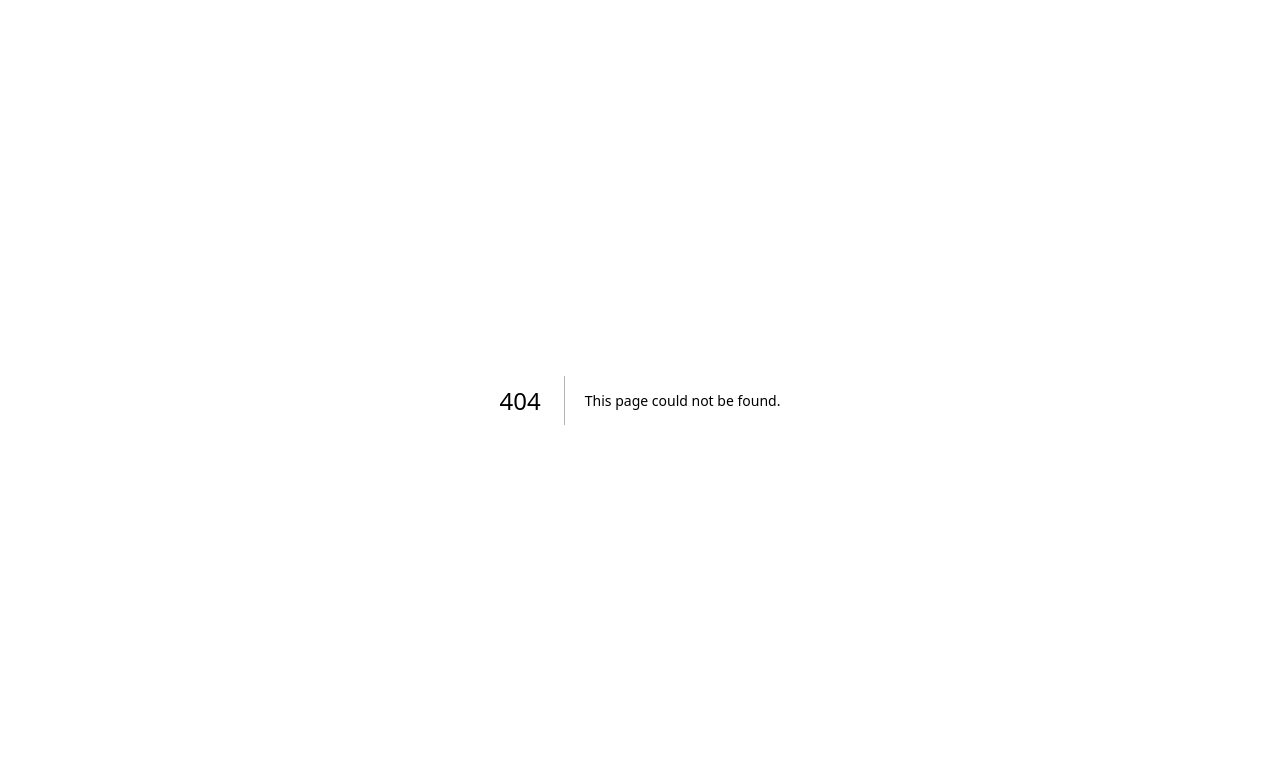
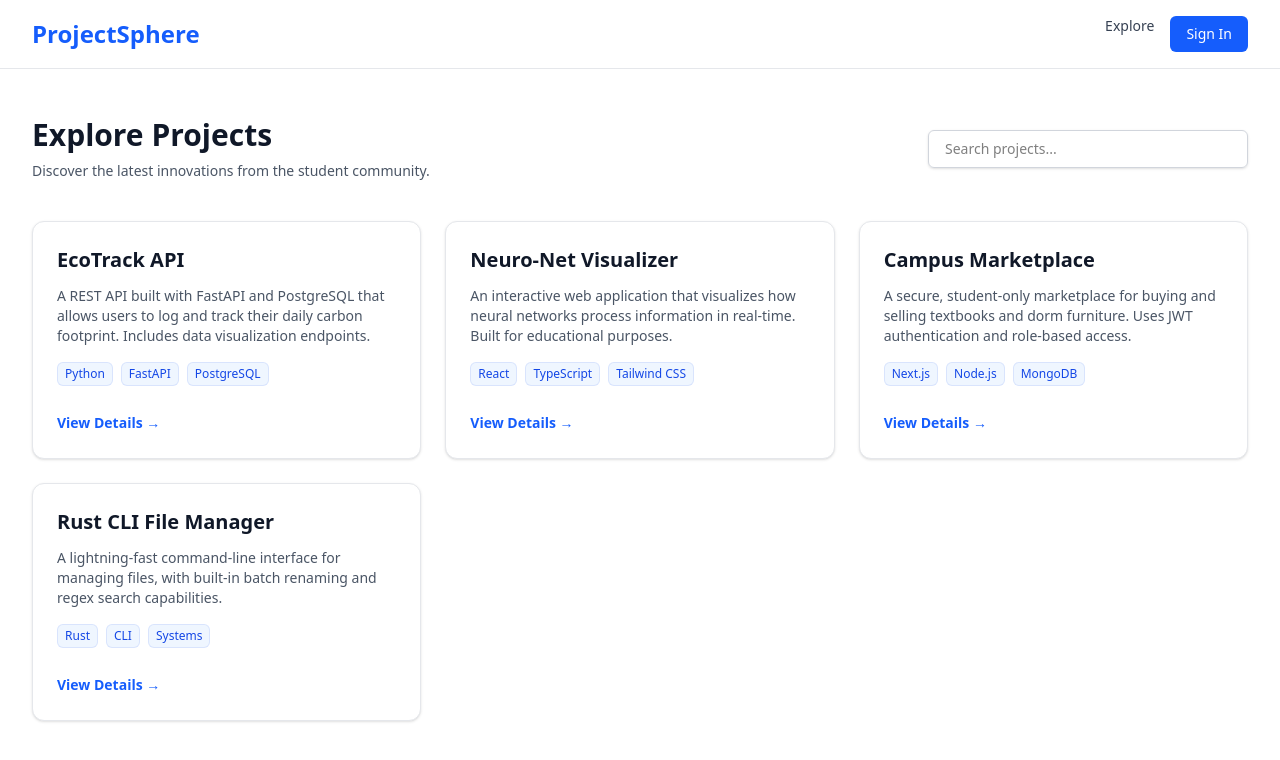
Before and after one commit to vineet-40/ProjectSphere, a Next.js app in the folder frontend/: page /projects in a window 1280 px wide. Before the commit this address had no page. Shown: the top 760 px of the page. Built offline with nearby package versions, Linux system fonts and the light colour scheme.

Commit message:
Project Showcase & Dynamic Routing

```diff
--- a/frontend/src/app/layout.tsx
+++ b/frontend/src/app/layout.tsx
@@ -1,6 +1,7 @@
 import type { Metadata } from "next";
 import { Geist, Geist_Mono } from "next/font/google";
 import "./globals.css";
+import Navbar from "@/components/Navbar";
 
 const geistSans = Geist({
   variable: "--font-geist-sans",
@@ -27,7 +28,7 @@ export default function RootLayout({
       lang="en"
       className={`${geistSans.variable} ${geistMono.variable} h-full antialiased`}
     >
-      <body className="min-h-full flex flex-col">{children}</body>
+      <body className="min-h-full flex flex-col"><Navbar />{children}</body>
     </html>
   );
 }
--- a/frontend/src/app/page.tsx
+++ b/frontend/src/app/page.tsx
@@ -1,12 +1,24 @@
+import Link from "next/link";
+
 export default function HomePage() {
   return (
-    <main className="flex min-h-screen flex-col items-center justify-center bg-gray-50 p-6">
-      <h1 className="text-4xl font-extrabold text-blue-600 tracking-tight">
-        ProjectSphere
+    <main className="flex flex-col items-center px-6 py-24 text-center sm:py-32">
+      <h1 className="text-5xl font-extrabold text-gray-900 tracking-tight sm:text-6xl">
+        Showcase Your <span className="text-blue-600">Innovation</span>
       </h1>
-      <p className="mt-2 text-gray-600">
-        Platform for showcasing student innovation.
+
+      <p className="mt-6 max-w-2xl text-lg text-gray-600">
+        ProjectSphere is the definitive platform for students to share their technical projects, discover collaborators, and build a lasting public portfolio.
       </p>
+
+      <div className="mt-10 flex flex-col sm:flex-row gap-4 justify-center">
+        <Link href="/projects" className="rounded-md bg-blue-600 px-6 py-3 text-base font-semibold text-white shadow-sm hover:bg-blue-500">
+          Explore Projects
+        </Link>
+        <Link href="/login" className="rounded-md bg-white px-6 py-3 text-base font-semibold text-gray-900 shadow-sm ring-1 ring-inset ring-gray-300 hover:bg-gray-50">
+          Share Your Work
+        </Link>
+      </div>
     </main>
   );
 }
--- /dev/null
+++ b/frontend/src/app/projects/[id]/page.tsx
@@ -0,0 +1,73 @@
+import Link from "next/link";
+
+async function getMockProject(id: string) {
+  return {
+    id: id,
+    title: "EcoTrack API",
+    description: "A REST API built with FastAPI and PostgreSQL that allows users to log and track their daily carbon footprint. Includes data visualization endpoints.\n\nThis project aims to solve global tracking inaccuracies by providing a unified schema for carbon footprint calculation. The architecture heavily relies on asynchronous database queries for maximum performance.",
+    tags: ["Python", "FastAPI", "PostgreSQL"],
+    github_url: "https://github.com",
+    live_url: "https://example.com",
+    creator_name: "Student Developer",
+    created_at: "July 7, 2026",
+  };
+}
+
+
+export default async function ProjectDetailPage({
+  params,
+}: {
+  params: Promise<{ id: string }>;
+}) {
+  const resolvedParams = await params;
+  const project = await getMockProject(resolvedParams.id);
+
+  return (
+    <main className="mx-auto max-w-4xl px-4 py-12 sm:px-6 lg:px-8">
+
+
+      <div className="mb-8">
+        <Link href="/projects" className="text-sm font-medium text-blue-600 hover:text-blue-500">
+          &larr; Back to all projects
+        </Link>
+      </div>
+
+
+      <div className="border-b border-gray-200 pb-8">
+        <h1 className="text-4xl font-extrabold text-gray-900">{project.title}</h1>
+
+        <div className="mt-4 flex flex-wrap items-center gap-4 text-sm text-gray-500">
+          <span>By {project.creator_name}</span>
+          <span>&bull;</span>
+          <span>Published on {project.created_at}</span>
+        </div>
+
+        <div className="mt-6 flex flex-wrap gap-2">
+          {project.tags.map((tag) => (
+            <span key={tag} className="inline-flex items-center rounded-md bg-gray-100 px-2.5 py-1 text-sm font-medium text-gray-800">
+              {tag}
+            </span>
+          ))}
+        </div>
+      </div>
+
+
+      <div className="my-8 flex gap-4">
+        <a href={project.github_url} target="_blank" rel="noopener noreferrer" className="inline-flex justify-center rounded-md bg-gray-900 px-4 py-2 text-sm font-semibold text-white shadow-sm hover:bg-gray-800">
+          View Source (GitHub)
+        </a>
+        <a href={project.live_url} target="_blank" rel="noopener noreferrer" className="inline-flex justify-center rounded-md bg-white px-4 py-2 text-sm font-semibold text-gray-900 shadow-sm ring-1 ring-inset ring-gray-300 hover:bg-gray-50">
+          Visit Live Site
+        </a>
+      </div>
+
+
+      <div className="prose prose-blue max-w-none text-gray-700">
+        <h2 className="text-2xl font-bold text-gray-900 mb-4">About the Project</h2>
+
+        <p className="whitespace-pre-wrap leading-relaxed">{project.description}</p>
+      </div>
+
+    </main>
+  );
+}
--- /dev/null
+++ b/frontend/src/app/projects/page.tsx
@@ -0,0 +1,68 @@
+import ProjectCard from "@/components/ProjectCard";
+
+const mockProjects = [
+  {
+    id: "1",
+    title: "EcoTrack API",
+    description: "A REST API built with FastAPI and PostgreSQL that allows users to log and track their daily carbon footprint. Includes data visualization endpoints.",
+    tags: ["Python", "FastAPI", "PostgreSQL"],
+  },
+  {
+    id: "2",
+    title: "Neuro-Net Visualizer",
+    description: "An interactive web application that visualizes how neural networks process information in real-time. Built for educational purposes.",
+    tags: ["React", "TypeScript", "Tailwind CSS"],
+  },
+  {
+    id: "3",
+    title: "Campus Marketplace",
+    description: "A secure, student-only marketplace for buying and selling textbooks and dorm furniture. Uses JWT authentication and role-based access.",
+    tags: ["Next.js", "Node.js", "MongoDB"],
+  },
+  {
+    id: "4",
+    title: "Rust CLI File Manager",
+    description: "A lightning-fast command-line interface for managing files, with built-in batch renaming and regex search capabilities.",
+    tags: ["Rust", "CLI", "Systems"],
+  }
+];
+
+export default function ProjectsPage() {
+  return (
+    <main className="mx-auto max-w-7xl px-4 py-12 sm:px-6 lg:px-8">
+
+
+      <div className="mb-10 flex flex-col gap-4 sm:flex-row sm:items-center sm:justify-between">
+        <div>
+          <h1 className="text-3xl font-extrabold text-gray-900">Explore Projects</h1>
+          <p className="mt-2 text-sm text-gray-600">
+            Discover the latest innovations from the student community.
+          </p>
+        </div>
+
+
+        <div className="w-full sm:max-w-xs">
+          <input
+            type="text"
+            placeholder="Search projects..."
+            className="block w-full rounded-md border border-gray-300 px-4 py-2 text-sm shadow-sm focus:border-blue-500 focus:outline-none focus:ring-1 focus:ring-blue-500"
+          />
+        </div>
+      </div>
+
+
+      <div className="grid grid-cols-1 gap-6 sm:grid-cols-2 lg:grid-cols-3">
+        {mockProjects.map((project) => (
+          <ProjectCard
+            key={project.id}
+            id={project.id}
+            title={project.title}
+            description={project.description}
+            tags={project.tags}
+          />
+        ))}
+      </div>
+
+    </main>
+  );
+}
--- /dev/null
+++ b/frontend/src/components/Navbar.tsx
@@ -0,0 +1,26 @@
+import Link from "next/link";
+
+export default function Navbar() {
+  return (
+    <nav className="border-b border-gray-200 bg-white">
+      <div className="mx-auto flex max-w-7xl items-center justify-between px-4 py-4 sm:px-6 lg:px-8">
+
+        <div className="flex items-center">
+          <Link href="/" className="text-2xl font-bold text-blue-600">
+            ProjectSphere
+          </Link>
+        </div>
+
+        <div className="flex gap-4">
+          <Link href="/projects" className="text-sm font-medium text-gray-700 hover:text-blue-600">
+            Explore
+          </Link>
+          <Link href="/login" className="rounded-md bg-blue-600 px-4 py-2 text-sm font-medium text-white hover:bg-blue-700">
+            Sign In
+          </Link>
+        </div>
+
+      </div>
+    </nav>
+  );
+}
--- /dev/null
+++ b/frontend/src/components/ProjectCard.tsx
@@ -0,0 +1,46 @@
+import Link from "next/link";
+
+interface ProjectCardProps {
+  id: string;
+  title: string;
+  description: string;
+  tags: string[];
+}
+
+export default function ProjectCard({ id, title, description, tags }: ProjectCardProps) {
+  return (
+    <div className="group flex h-full flex-col justify-between rounded-xl border border-gray-200 bg-white p-6 shadow-sm transition-all hover:border-blue-500 hover:shadow-md">
+
+      <div>
+        <h3 className="text-xl font-bold text-gray-900 transition-colors group-hover:text-blue-600">
+          {title}
+        </h3>
+
+        <p className="mt-3 text-sm text-gray-600 line-clamp-3">
+          {description}
+        </p>
+
+        <div className="mt-4 flex flex-wrap gap-2">
+          {tags.map((tag, index) => (
+            <span
+              key={index}
+              className="inline-flex items-center rounded-md bg-blue-50 px-2 py-1 text-xs font-medium text-blue-700 ring-1 ring-inset ring-blue-700/10"
+            >
+              {tag}
+            </span>
+          ))}
+        </div>
+      </div>
+
+      <div className="mt-6">
+        <Link
+          href={`/projects/${id}`}
+          className="text-sm font-semibold text-blue-600 hover:text-blue-500"
+        >
+          View Details &rarr;
+        </Link>
+      </div>
+
+    </div>
+  );
+}
```
